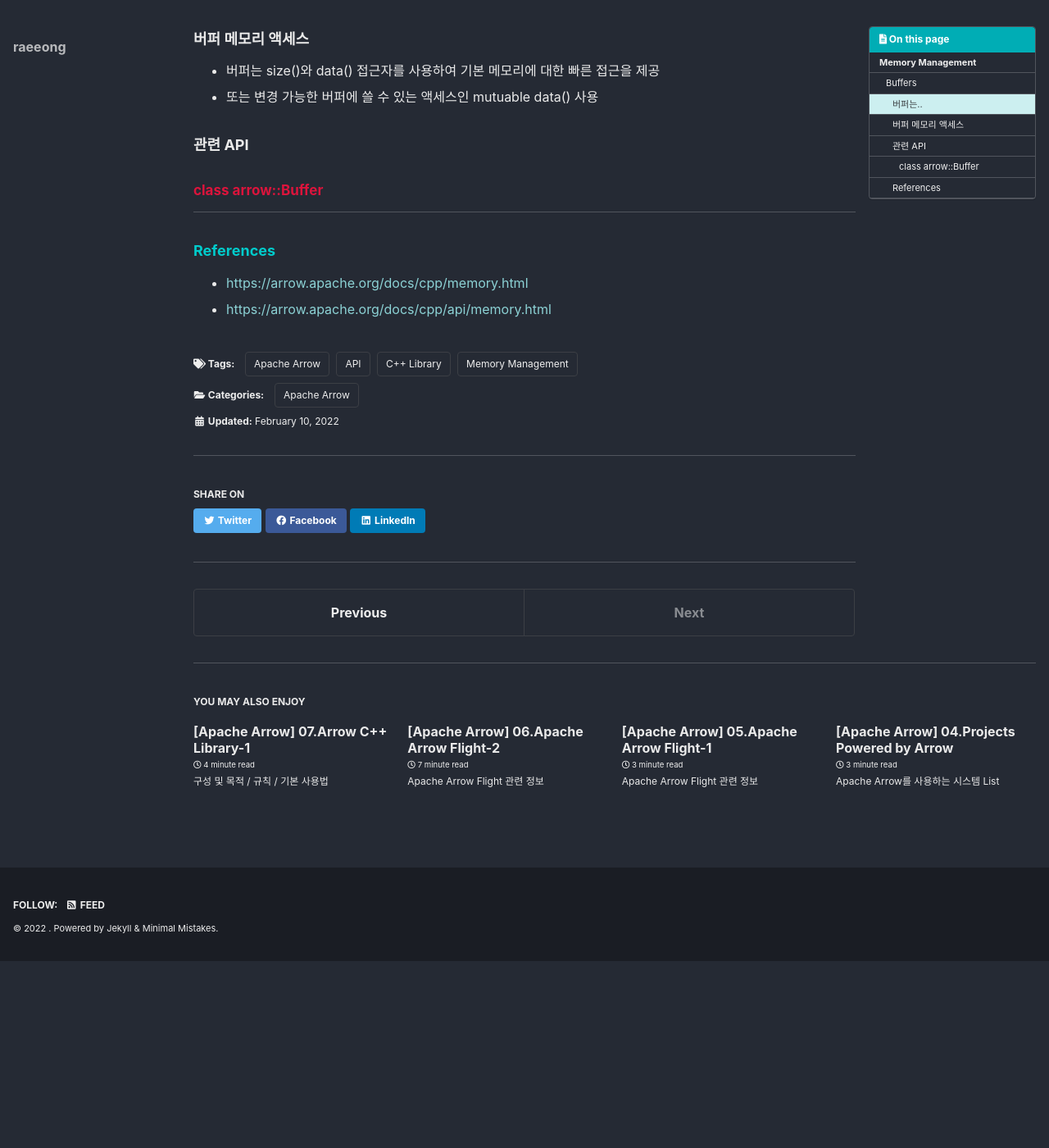
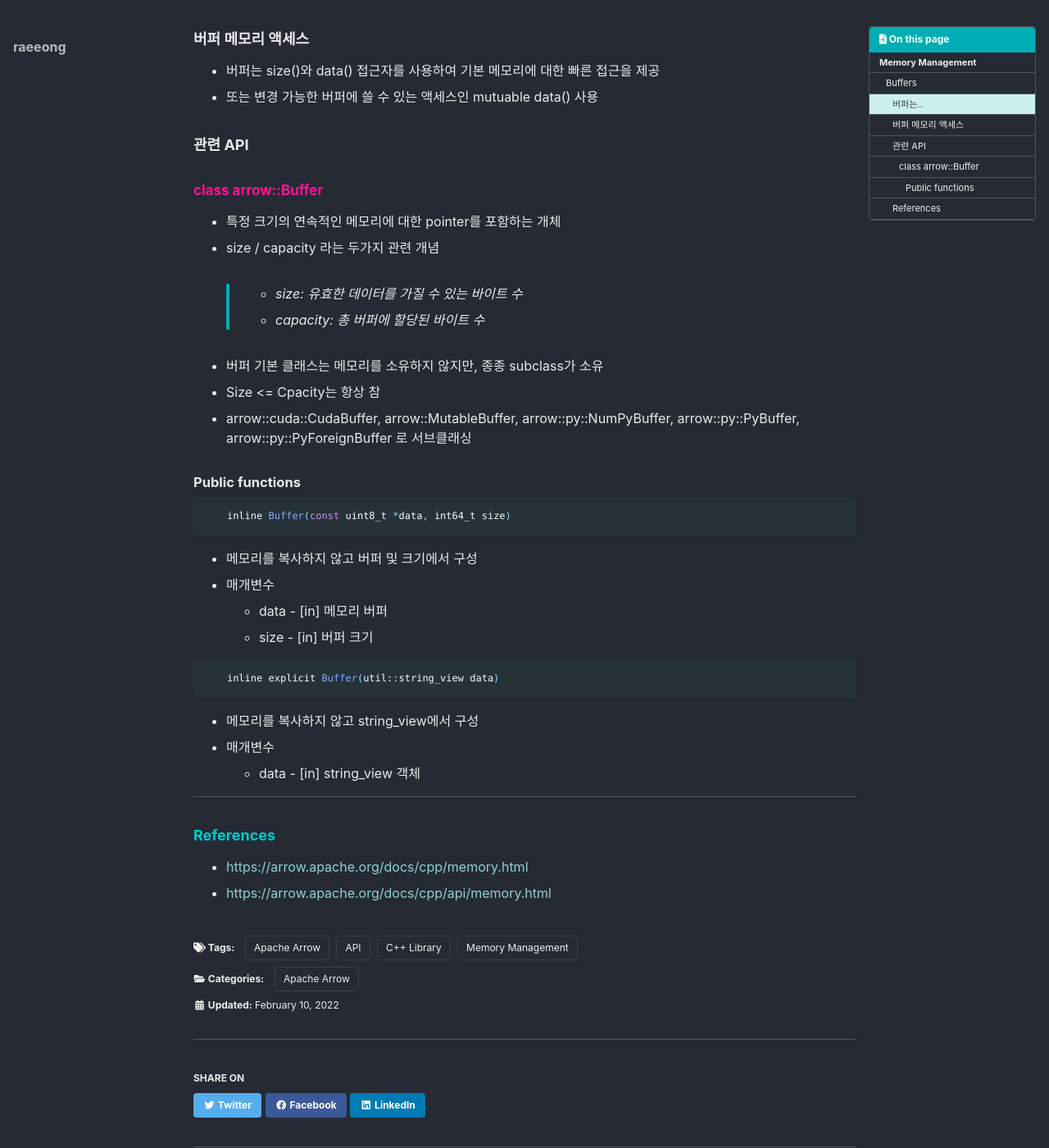
Before and after one commit to friedegg818/friedegg818.github.io, a Jekyll site: the page built from _posts/2022-02-10-ArrowC++Library2.md, in a window 1280 px wide and 1400 px high, scrolled down 708 px. Shown: the whole window at 82% size. Built offline with Jekyll 4.4.1, drawn with Linux system fonts in a browser that asks for light colours; cached includes are drawn as plain includes; some web fonts are replaced; before the commit the page ends 1880 px from its top, so only the background shows below that; some of the changed text lies outside the part shown.

Commit message:
220210 update

````diff
--- a/_posts/2022-02-10-ArrowC++Library2.md
+++ b/_posts/2022-02-10-ArrowC++Library2.md
@@ -20,7 +20,7 @@ last_modified_At: 2022-02-10
 # Memory Management
 
 ## Buffers
-- 다양하고 불명확한 lifetime rule로 raw data pointer를 전달하는 것을 방지하기 위해 Arrow는 <span style="color:	#7B68EE">arrow::Buffer</span>라는 generic abstraction을 제공
+- 다양하고 불명확한 lifetime rule로 raw data pointer를 전달하는 것을 방지하기 위해 Arrow는 <span style="color:	#00FFFF">arrow::Buffer</span>라는 generic abstraction을 제공
 
 ### 버퍼는..
 - Pointer와 data size를 캡슐화하고, lifetime을 기본 공급자의 lifetime과 연결
@@ -38,8 +38,30 @@ last_modified_At: 2022-02-10
 
 ### 관련 API
 
-#### <span style="color:#DC143C">class arrow::Buffer</span>
+#### <span style="color:#FF1493">class arrow::Buffer</span>
+- 특정 크기의 연속적인 메모리에 대한 pointer를 포함하는 개체
+- size / capacity 라는 두가지 관련 개념
+> - size: 유효한 데이터를 가질 수 있는 바이트 수
+> - capacity: 총 버퍼에 할당된 바이트 수
+- 버퍼 기본 클래스는 메모리를 소유하지 않지만, 종종 subclass가 소유
+- Size <= Cpacity는 항상 참
+- arrow::cuda::CudaBuffer, arrow::MutableBuffer, arrow::py::NumPyBuffer, arrow::py::PyBuffer, arrow::py::PyForeignBuffer 로 서브클래싱
 
+##### Public functions
+```java
+    inline Buffer(const uint8_t *data, int64_t size)
+```
+- 메모리를 복사하지 않고 버퍼 및 크기에서 구성
+- 매개변수
+  + data - [in] 메모리 버퍼
+  + size - [in] 버퍼 크기
+
+```java
+    inline explicit Buffer(util::string_view data)
+```
+- 메모리를 복사하지 않고 string_view에서 구성
+- 매개변수
+  + data - [in] string_view 객체
 
 ***
 
````
